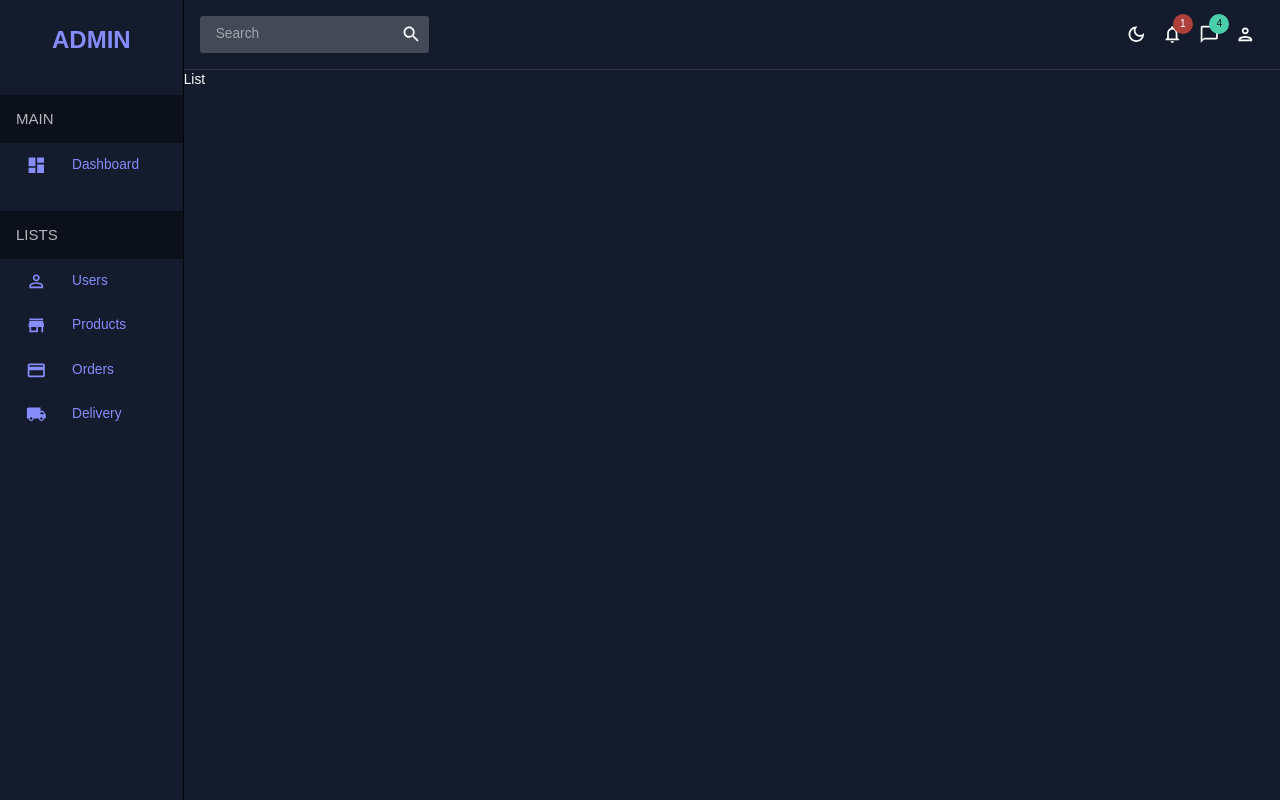
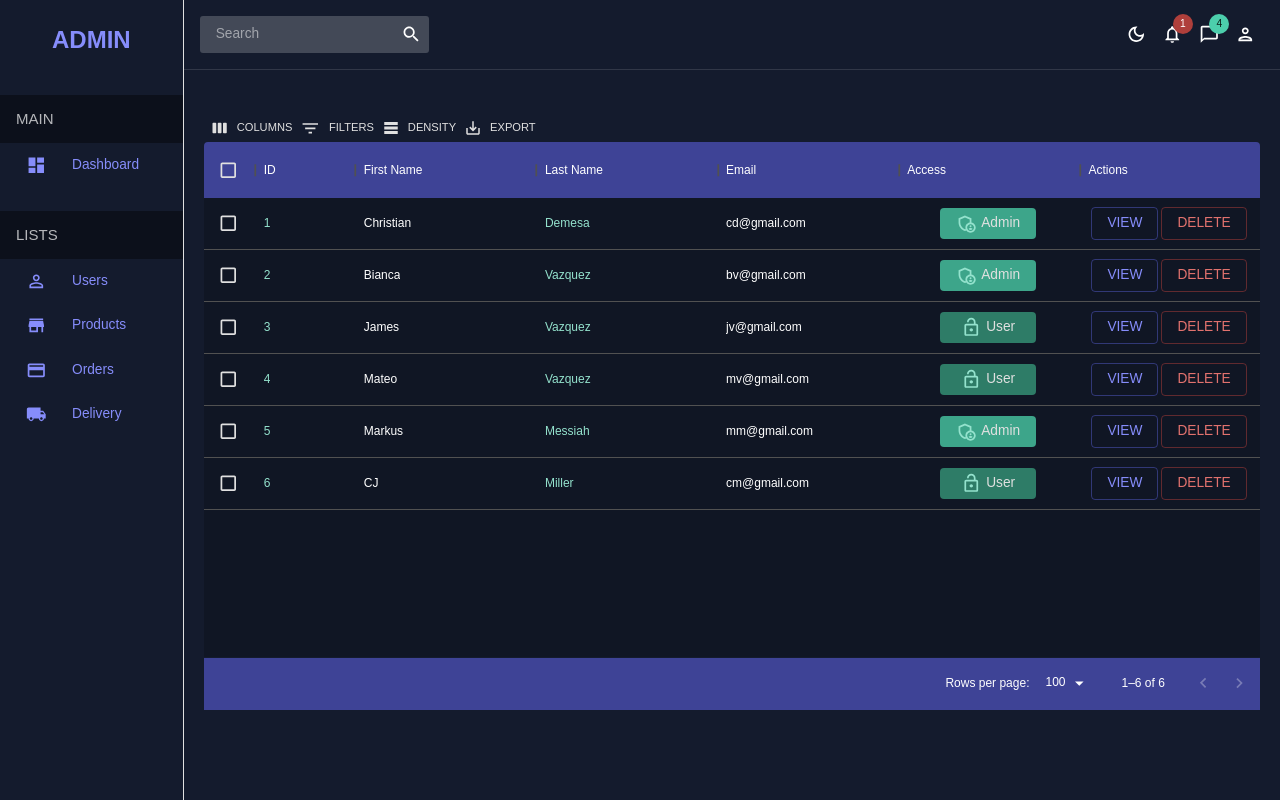
Before and after one commit to christiandeandemesa/react-admin-lama, a React (Create React App) app: page /users in a window 1280 px wide. Built offline with nearby package versions, Linux system fonts and the light colour scheme.

Commit message:
Users Table

```diff
--- a/src/components/Sidebar.jsx
+++ b/src/components/Sidebar.jsx
@@ -24,7 +24,7 @@ function Sidebar() {
 			sx={{
 				minHeight: '100vh',
 				flex: 1,
-				borderRight: `0.5px solid ${colors.primary[900]}`
+				borderRight: `0.5px solid ${colors.grey[100]}`
 			}}
 		>
 			<Box
--- a/src/components/Table.jsx
+++ b/src/components/Table.jsx
@@ -1,6 +1,5 @@
-import {useTheme, Box, Typography} from '@mui/material';
+import {useTheme, Box} from '@mui/material';
 import {DataGrid, GridToolbar} from '@mui/x-data-grid';
-import {AdminPanelSettingsOutlined, LockOpenOutlined} from '@mui/icons-material';
 
 import {tokens} from '../theme';
 
--- a/src/pages/Home.jsx
+++ b/src/pages/Home.jsx
@@ -25,7 +25,7 @@ function Home() {
 			<Sidebar />
 			<Box sx={{flex: 6}}>
 				<Navbar />
-				<Divider />
+				<Divider sx={{backgroundColor: colors.grey[100]}} />
 				<Box sx={{p: '20px', display: 'flex', gap: '20px'}}>
 					<Widget
 						title='USERS'
--- a/src/pages/List.jsx
+++ b/src/pages/List.jsx
@@ -1,16 +1,187 @@
-import {Box, Divider} from '@mui/material';
+import {Link} from 'react-router-dom';
+
+import {useTheme, Box, Divider, Typography, Button} from '@mui/material';
+import {DataGrid, GridToolbar} from '@mui/x-data-grid';
+import {AdminPanelSettingsOutlined, LockOpenOutlined} from '@mui/icons-material';
 
 import Sidebar from '../components/Sidebar';
 import Navbar from '../components/Navbar';
 
+import {tokens} from '../theme';
+
+const mockDataUsers = [
+	{
+		id: 1,
+		firstName: 'Christian',
+		lastName: 'Demesa',
+		email: 'cd@gmail.com',
+		isAdmin: true
+	},
+	{
+		id: 2,
+		firstName: 'Bianca',
+		lastName: 'Vazquez',
+		email: 'bv@gmail.com',
+		isAdmin: true
+	},
+	{
+		id: 3,
+		firstName: 'James',
+		lastName: 'Vazquez',
+		email: 'jv@gmail.com',
+		isAdmin: false
+	},
+	{
+		id: 4,
+		firstName: 'Mateo',
+		lastName: 'Vazquez',
+		email: 'mv@gmail.com',
+		isAdmin: false
+	},
+	{
+		id: 5,
+		firstName: 'Markus',
+		lastName: 'Messiah',
+		email: 'mm@gmail.com',
+		isAdmin: true
+	},
+	{
+		id: 6,
+		firstName: 'CJ',
+		lastName: 'Miller',
+		email: 'cm@gmail.com',
+		isAdmin: false
+	}
+];
+
 function List() {
+	const theme = useTheme();
+	const mode = theme.palette.mode;
+	const colors = tokens(mode);
+
+	// Creates the column headers in the MUI Table.
+	const columns = [
+		{field: 'id', headerName: 'ID', cellClassName: 'green-column'},
+		{field: 'firstName', headerName: 'First Name', flex: 1},
+		{field: 'lastName', headerName: 'Last Name', flex: 1, cellClassName: 'green-column'},
+		{field: 'email', headerName: 'Email', flex: 1},
+		{
+			field: 'isAdmin',
+			headerName: 'Access',
+			flex: 1,
+			// Gives this column a class name.
+			cellClassName: 'green-column',
+			// renderCell styles the data in a specific column.
+			renderCell: ({row: {isAdmin}}) => {
+				return (
+					<Box
+						sx={{
+							width: '60%',
+							m: '0 auto',
+							p: '5px',
+							display: 'flex',
+							justifyContent: 'center',
+							backgroundColor:
+								isAdmin === true
+									? colors.greenAccent[600]
+									: colors.greenAccent[700],
+							borderRadius: '4px'
+						}}
+					>
+						{isAdmin === true ? <AdminPanelSettingsOutlined /> : <LockOpenOutlined />}
+						<Typography sx={{ml: '5px', color: colors.grey[100]}}>
+							{isAdmin === true ? 'Admin' : 'User'}
+						</Typography>
+					</Box>
+				);
+			}
+		},
+		{
+			field: 'action',
+			headerName: 'Actions',
+			flex: 1,
+			renderCell: params => {
+				return (
+					<Box sx={{width: '100%', display: 'flex', justifyContent: 'space-evenly'}}>
+						<Button
+							variant='outlined'
+							color='info'
+							component={Link}
+							to={`/users/${params.row.id}`}
+						>
+							<Typography sx={{color: colors.blueAccent[400]}}>View</Typography>
+						</Button>
+						<Button
+							variant='outlined'
+							color='error'
+							onClick={() => handleDelete(params.row.id)}
+						>
+							<Typography sx={{color: colors.redAccent[400]}}>Delete</Typography>
+						</Button>
+					</Box>
+				);
+			}
+		}
+	];
+
+	const handleDelete = userId => {
+		console.log(userId);
+	};
+
 	return (
 		<Box sx={{display: 'flex'}}>
 			<Sidebar />
 			<Box sx={{flex: 6}}>
 				<Navbar />
 				<Divider />
-				List
+				<Box sx={{m: '20px'}}>
+					{/* MUI Table */}
+					<Box
+						sx={{
+							height: '75vh',
+							m: '40px 0 0 0',
+							// Removes border around the table's perimeter.
+							'& .MuiDataGrid-root': {border: 'none'},
+							// Toolbar's text color.
+							'& .MuiButtonBase-root': {
+								color: colors.grey[100]
+							},
+							// Column headers' background color.
+							'& .MuiDataGrid-columnHeaders': {
+								backgroundColor: colors.blueAccent[700],
+								borderBottom: 'none'
+							},
+							// Every other column's text color.
+							'& .green-column': {
+								color: colors.greenAccent[300]
+							},
+							// Checkbox color.
+							'& .MuiCheckbox-root.Mui-checked': {
+								color: colors.grey[100]
+							},
+							// Removes the bottom border of each row.
+							'& .MuiDataGrid-cell': {
+								borderBottom: `1px solid ${colors.grey[400]}`
+							},
+							// Rows' background color.
+							'& .MuiDataGrid-virtualScroller': {
+								backgroundColor: mode === 'dark' ? colors.primary[600] : '#EAEAEA'
+							},
+							// Footer's background color.
+							'& .MuiDataGrid-footerContainer': {
+								backgroundColor: colors.blueAccent[700],
+								borderTop: 'none'
+							}
+						}}
+					>
+						<DataGrid
+							rows={mockDataUsers}
+							columns={columns}
+							components={{Toolbar: GridToolbar}} // Enables the toolbar
+							checkboxSelection // Enables the checkboxes
+						/>
+					</Box>
+				</Box>
 			</Box>
 		</Box>
 	);
--- a/src/pages/Single.jsx
+++ b/src/pages/Single.jsx
@@ -1,12 +1,22 @@
-import {Box} from '@mui/material';
+import {useTheme, Box, Divider} from '@mui/material';
 
 import Sidebar from '../components/Sidebar';
+import Navbar from '../components/Navbar';
+
+import {tokens} from '../theme';
 
 function Single() {
+	const theme = useTheme();
+	const mode = theme.palette.mode;
+	const colors = tokens(mode);
+
 	return (
 		<Box sx={{display: 'flex'}}>
 			<Sidebar />
-			<Box sx={{flex: 6}}>Single</Box>
+			<Box sx={{flex: 6}}>
+				<Navbar />
+				<Divider sx={{backgroundColor: colors.grey[100]}} />
+			</Box>
 		</Box>
 	);
 }
```
